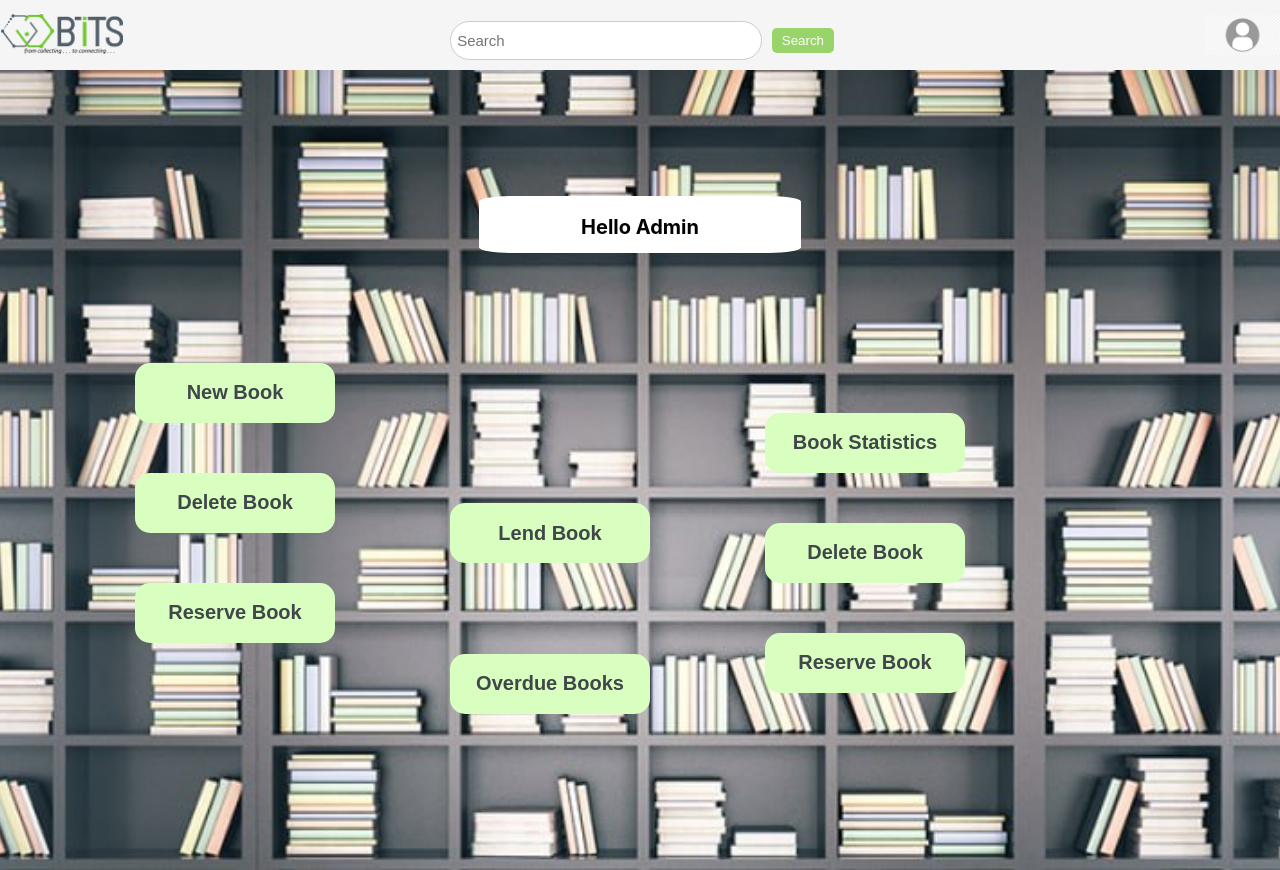
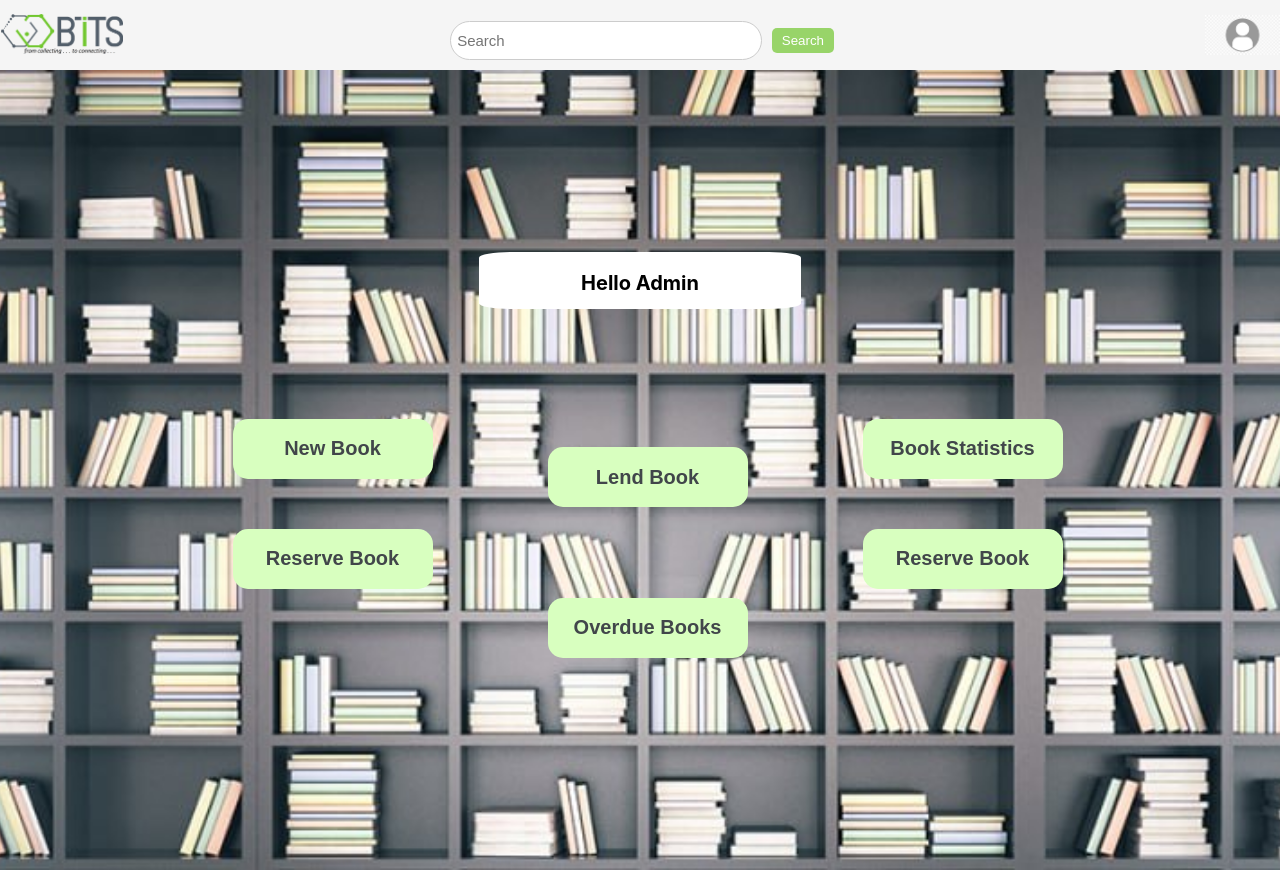
Before and after one commit to TnsaeANS/Library, a React (Vite) app in the folder lms-client/: page /home_admin in a window 1280 px wide. Built offline with nearby package versions, Linux system fonts and the light colour scheme.

Commit message:
delete removed

```diff
--- a/lms-client/src/Components/home_admin.css
+++ b/lms-client/src/Components/home_admin.css
@@ -6,6 +6,7 @@ body{
     width: 100%;
     display: flex;
     margin-top: 10px;
+    margin-left: 195px;
 }
 .image {
     position: absolute;
@@ -21,7 +22,6 @@ body{
     border-radius: 50% / 0% 0% 0% 0%;
 }
 .new_book-button,
-.delete_book-button,
 .reserve_book-button{
     padding: 10px 20px;
     font-size: 19px;
@@ -69,7 +69,7 @@ body{
     border-radius: 15px;
     margin-left: auto;
     margin-right: auto;
-    margin-top: 150px;
+    margin-top: 38px;
     justify-content: space-evenly;
     height: 49vh;
 }
@@ -80,7 +80,7 @@ body{
     border: none;
     border-radius: 15px;
     margin-right: 200px;
-    margin-top: 150px;
+    margin-top: 100px;
     gap: 50px;
 }
 .new_book-button,
--- a/lms-client/src/Components/home_admin.jsx
+++ b/lms-client/src/Components/home_admin.jsx
@@ -17,7 +17,6 @@ const Home = () => {
                 <div className='list'>
                     <div className='l1'>
                         <Link to="/Books"><button className='new_book-button'>New Book</button></Link>
-                        <button className='delete_book-button'>Delete Book</button>
                         <button className='reserve_book-button'>Reserve Book</button>
                     </div>
                 </div>
@@ -30,7 +29,6 @@ const Home = () => {
                 <div className='list3'>
                     <div className='l3'>
                         <button className='new_book-button'>Book Statistics</button>
-                        <button className='delete_book-button'>Delete Book</button>
                         <button className='reserve_book-button'>Reserve Book</button>
                     </div>
                 </div>
```
